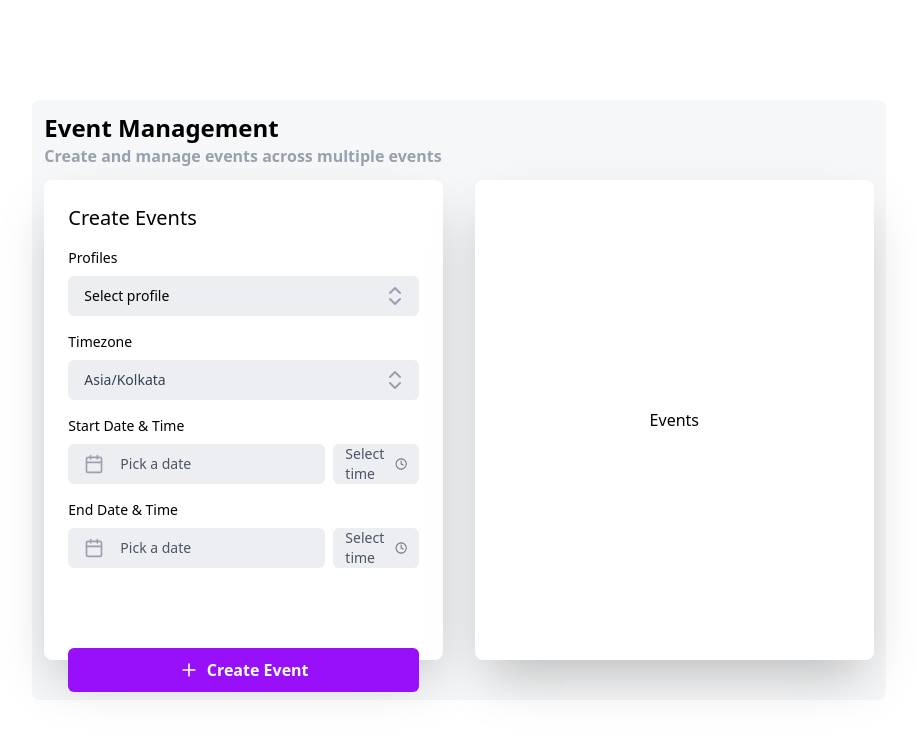
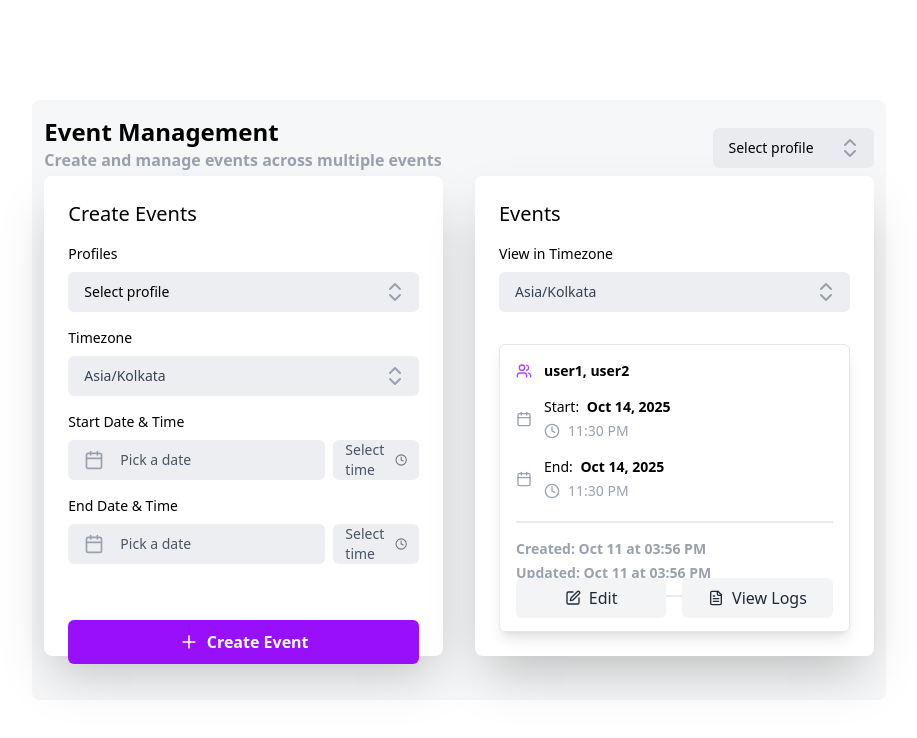
Before and after one commit to MerakiShubh/skailama, a React (Vite) app in the folder frontend/: page / in a window 1280 px wide. Shown: the top 738 px of the page, without its empty margins (181-1098 px from the left). Built offline with nearby package versions, Linux system fonts and the light colour scheme.

Commit message:
add event listing component and add profile feature

```diff
--- a/frontend/src/components/Container.jsx
+++ b/frontend/src/components/Container.jsx
@@ -1,17 +1,25 @@
 import React from "react";
 import CreateEventForm from "../pages/CreateEventForm";
 import Events from "../pages/Events";
+import ProfileDropdown from "./ProfileDropdown";
 
 const Container = () => {
   return (
     <>
       <div className="mx-auto my-auto p-3 w-full  h-full md:h-3/4 md:w-8/12 bg-gray-300/20 rounded-lg">
-        <div className="w-full h-1/9 mb-1 text-center md:text-left">
-          <h1 className="text-black font-bold text-2xl">Event Management</h1>
-          <p className="font-bold text-md text-gray-400">
-            Create and manage events across multiple events
-          </p>
+        <div className="w-full flex justify-between items-center  h-1/9">
+          <div className="w-full">
+            <h1 className="text-black font-bold text-2xl">Event Management</h1>
+            <p className="font-bold text-md text-gray-400">
+              Create and manage events across multiple events
+            </p>
+          </div>
+          <div className="w-50">
+            {" "}
+            <ProfileDropdown />{" "}
+          </div>
         </div>
+
         <div className="w-full flex flex-col lg:flex-row h-5/6 gap-8">
           <CreateEventForm />
           <Events />
--- a/frontend/src/components/ProfileDropdown.jsx
+++ b/frontend/src/components/ProfileDropdown.jsx
@@ -1,22 +1,40 @@
 import { useState } from "react";
-import { ChevronsUpDown, Search } from "lucide-react";
+import { ChevronsUpDown, Plus, Search } from "lucide-react";
 
 export default function ProfileDropdown() {
   const [isOpen, setIsOpen] = useState(false);
   const [selected, setSelected] = useState("");
   const [search, setSearch] = useState("");
+  const [isAdding, setIsAdding] = useState(false);
+  const [newUser, setNewUser] = useState("");
 
-  const users = ["User1", "User2", "User3", "User4"];
+  const [users, setUsers] = useState([
+    "User1",
+    "User2",
+    "User3",
+    "User4",
+    "User5",
+    "User6",
+  ]);
 
   const filtered = users.filter((user) =>
     user.toLowerCase().includes(search.toLowerCase())
   );
 
+  const handleAddUser = () => {
+    if (newUser.trim() !== "") {
+      setUsers((prev) => [...prev, newUser.trim()]);
+      setNewUser("");
+      setIsAdding(false);
+    }
+  };
+
   return (
     <div className="w-full mt-2 relative">
+      {/* Dropdown Trigger */}
       <div
         onClick={() => setIsOpen(!isOpen)}
-        className="flex items-center bg-gray-200/70 rounded-md h-10 cursor-pointer pl-4 pr-10"
+        className="flex items-center bg-gray-200/70 rounded-md h-10 cursor-pointer pl-4 pr-10 relative"
       >
         <span
           className={`text-sm ${
@@ -29,7 +47,7 @@ export default function ProfileDropdown() {
       </div>
 
       {isOpen && (
-        <div className="absolute left-0 mt-1 w-50 h-36 overflow-x-hidden bg-white rounded-md shadow-lg border border-gray-300 z-10">
+        <div className="absolute left-0 mt-1 w-52 bg-white rounded-md shadow-lg border border-gray-300 z-10">
           <div className="flex items-center h-8 w-full border-b border-gray-200 bg-gray-50 gap-x-2 sticky top-0">
             <div className="flex items-center w-5 ml-5">
               <Search className="size-4 text-gray-400" />
@@ -42,6 +60,8 @@ export default function ProfileDropdown() {
               onChange={(e) => setSearch(e.target.value)}
             />
           </div>
+
+          <div className="max-h-32 overflow-y-auto">
             {filtered.map((user) => (
               <div
                 key={user}
@@ -49,12 +69,40 @@ export default function ProfileDropdown() {
                   setSelected(user);
                   setIsOpen(false);
                 }}
-              className="px-4 py-2 text-sm hover:bg-purple-500/80 rounded-md cursor-pointer"
+                className="px-4 py-2 text-sm hover:bg-purple-500/80 hover:text-white cursor-pointer"
               >
                 {user}
               </div>
             ))}
           </div>
+
+          <div className="border-t border-gray-300 bg-gray-50 flex items-center justify-center h-10 p-1">
+            {!isAdding ? (
+              <button
+                className="flex items-center gap-1 text-sm text-black font-semibold"
+                onClick={() => setIsAdding(true)}
+              >
+                <Plus className="size-3" /> Add User
+              </button>
+            ) : (
+              <div className="flex w-full gap-1 px-2">
+                <input
+                  type="text"
+                  placeholder="Enter name"
+                  className="w-2/3 text-sm border border-gray-300 rounded-md px-2 py-1 focus:outline-none focus:ring-1 focus:ring-purple-500"
+                  value={newUser}
+                  onChange={(e) => setNewUser(e.target.value)}
+                />
+                <button
+                  onClick={handleAddUser}
+                  className="w-1/3 bg-purple-500 text-white rounded-md text-sm font-medium hover:bg-purple-600"
+                >
+                  Add
+                </button>
+              </div>
+            )}
+          </div>
+        </div>
       )}
     </div>
   );
--- a/frontend/src/pages/CreateEventForm.jsx
+++ b/frontend/src/pages/CreateEventForm.jsx
@@ -125,7 +125,7 @@ const CreateEventForm = () => {
   }, [startDate]);
 
   return (
-    <div className="w-full lg:w-1/2   bg-white rounded-lg shadow-2xl">
+    <div className="w-full lg:w-1/2 bg-white rounded-lg shadow-2xl">
       <div className="p-6">
         <h2 className="font-medium text-xl text-black">Create Events</h2>
 
@@ -259,7 +259,7 @@ const CreateEventForm = () => {
           </div>
         </div>
 
-        <div className="mt-20 w-full flex justify-center lg:justify-start">
+        <div className="mt-14  w-full flex justify-center lg:justify-start">
           <button
             type="button"
             className="w-1/2 flex items-center justify-center gap-2 lg:w-full bg-purple-600 hover:bg-purple-700 text-white font-semibold text-sm lg:text-base py-2.5 rounded-md transition-colors duration-200"
--- a/frontend/src/pages/Events.jsx
+++ b/frontend/src/pages/Events.jsx
@@ -1,9 +1,150 @@
-import React from "react";
+import React, { useEffect, useState } from "react";
+import TimezoneDropDown from "../components/TimezoneDropdown";
+import { Calendar, Clock, FileText, SquarePen, Users } from "lucide-react";
 
 const Events = () => {
+  const [timezone, setTimezone] = useState("Asia/Kolkata");
+
+  const [startDate, setStartDate] = useState(null);
+  const [endDate, setEndDate] = useState(null);
+
+  const [startTime, setStartTime] = useState(null);
+  const [endTime, setEndTime] = useState(null);
+
+  function convertDateTimeToTimezone(date, time, fromZone, toZone) {
+    if (!date || !time) return { newDate: date, newTime: time };
+
+    const combined = dayjs
+      .tz(
+        `${dayjs(date).format("YYYY-MM-DD")} ${time}`,
+        "YYYY-MM-DD HH:mm",
+        fromZone
+      )
+      .tz(toZone);
+
+    console.log("data ----------------->", {
+      newDate: combined.toDate(),
+      newTime: combined.format("HH:mm"),
+    });
+
+    return {
+      // newDate: combined.toDate(),
+      newDate: combined,
+      newTime: combined,
+    };
+  }
+
+  useEffect(() => {
+    if (!timezone) return;
+
+    if (startDate && startTime) {
+      const { newDate, newTime } = convertDateTimeToTimezone(
+        startDate,
+        startTime,
+        dayjs.tz.guess(),
+        timezone
+      );
+      setStartDate(newDate);
+      setStartTime(newTime);
+    }
+
+    if (endDate && endTime) {
+      const { newDate, newTime } = convertDateTimeToTimezone(
+        endDate,
+        endTime,
+        dayjs.tz.guess(),
+        timezone
+      );
+      setEndDate(newDate);
+      setEndTime(newTime);
+    }
+  }, [timezone]);
   return (
-    <div className="w-full lg:w-1/2 h-1/2 md:h-full flex justify-center items-center  bg-white rounded-lg shadow-2xl">
-      <h1>Events</h1>
+    <div className="w-full lg:w-1/2 h-full  bg-white rounded-lg shadow-2xl">
+      <div className="p-6 h-full">
+        <h2 className="font-medium text-xl text-black"> Events</h2>
+        <h3 className="font-medium text-sm mt-4">View in Timezone</h3>
+        <TimezoneDropDown selected={timezone} onSelect={setTimezone} />
+
+        <div className="mt-8 h-2/3 w-full rounded-md shadow-lg border border-gray-200">
+          <div className="p-4 h-full">
+            {/* event details  */}
+            <div className="h-2/3">
+              <div className="flex items-center justify-start">
+                <Users className="size-4 text-purple-500 text-base font-semibold" />
+                <p className="text-sm text-black font-semibold ml-3">
+                  user1, user2
+                </p>
+              </div>
+              <div className="mt-4 flex items-center">
+                <div>
+                  <Calendar className="size-4 text-gray-400" />
+                </div>
+                <div className="flex flex-col justify-center ml-3 gap-1">
+                  <p className="text-sm font-medium">
+                    Start:{" "}
+                    <span className="text-black text-sm font-semibold ml-1">
+                      Oct 14, 2025
+                    </span>{" "}
+                  </p>
+                  <p className="text-gray-400 text-sm font-medium flex items-center gap-2">
+                    {" "}
+                    <Clock className="size-4 text-gray-400" />{" "}
+                    <span> 11:30 PM</span>
+                  </p>
+                </div>
+              </div>
+              <div className="mt-4 flex items-center">
+                <div>
+                  <Calendar className="size-4 text-gray-400" />
+                </div>
+                <div className="flex flex-col justify-center ml-3 gap-1">
+                  <p className="text-sm font-medium">
+                    End:{" "}
+                    <span className="text-black text-sm font-semibold ml-1">
+                      Oct 14, 2025
+                    </span>{" "}
+                  </p>
+                  <p className="text-gray-400 text-sm font-medium flex items-center gap-2">
+                    {" "}
+                    <Clock className="size-4 text-gray-400" />{" "}
+                    <span> 11:30 PM</span>
+                  </p>
+                </div>
+              </div>
+
+              {/* decorative element  */}
+              <div className="border border-gray-200/85 shadow-xl mt-5 w-full" />
+
+              <div className="mt-4 flex flex-col gap-1">
+                <p className="text-gray-400 text-sm font-semibold">
+                  Created: Oct 11 at 03:56 PM
+                </p>
+                <p className="text-gray-400 text-sm font-semibold">
+                  Updated: Oct 11 at 03:56 PM
+                </p>
+              </div>
+
+              <div className="border border-gray-200/85  shadow-xl mt-3 w-full" />
+            </div>
+
+            {/* edit and log  */}
+            <div className="h-1/3">
+              <div className="w-full flex flex-col lg:flex-row gap-3 lg:gap-4 mt-12">
+                <button className="flex items-center justify-center gap-2 w-full lg:w-1/2 bg-gray-100 hover:bg-gray-200 text-gray-800 font-medium py-2 rounded-md transition-colors duration-200">
+                  <SquarePen className="size-4 text-gray-800" />
+                  Edit
+                </button>
+
+                <button className="flex items-center justify-center gap-2 w-full lg:w-1/2 bg-gray-100 hover:bg-gray-200 text-gray-800 font-medium py-2 rounded-md transition-colors duration-200">
+                  <FileText className="size-4 text-gray-800" />
+                  View Logs
+                </button>
+              </div>
+            </div>
+          </div>
+        </div>
+      </div>
     </div>
   );
 };
```
Lines whose indentation alone changed are shown as unchanged.
